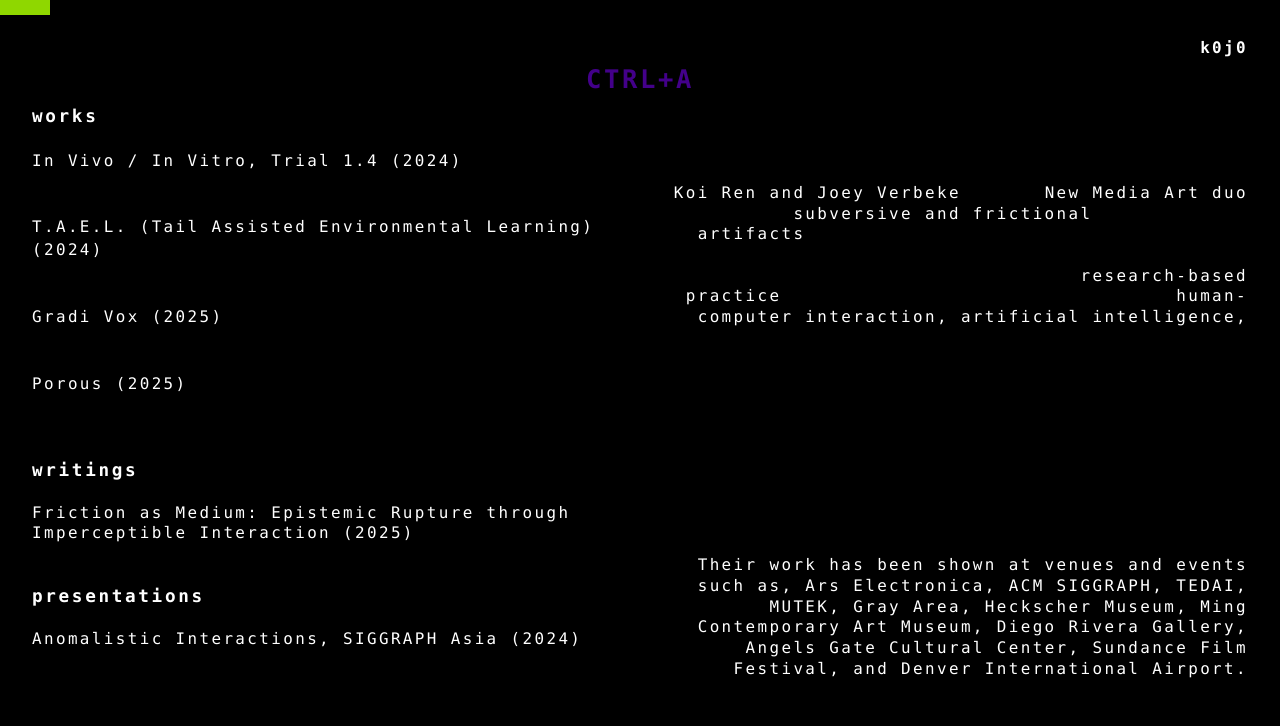
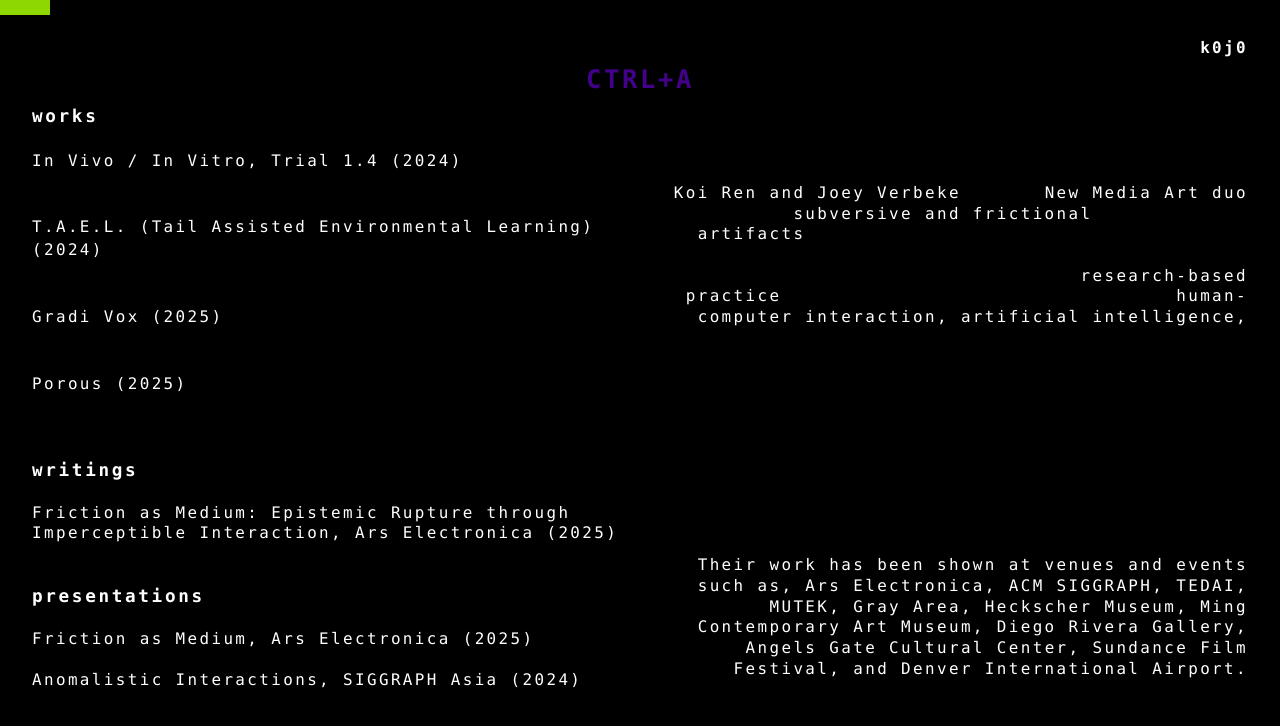
Before and after one commit to joeyverbeke/website, a Next.js app: page /desktop in a window 1280 px wide. Shown: the top 726 px of the page. Built offline with nearby package versions, Linux system fonts and the light colour scheme.

Commit message:
add clickable links to writing and presentations

```diff
--- a/src/app/desktop/desktop.module.css
+++ b/src/app/desktop/desktop.module.css
@@ -94,6 +94,13 @@
   font-size: 0.9em;
 }
 
+.writingTitle:hover,
+.presentationTitle:hover {
+  text-decoration: underline;
+  cursor: pointer;
+}
+
+
 .hello {
   font-weight: 700;
   font-size: 0.9em;
--- a/src/app/desktop/page.tsx
+++ b/src/app/desktop/page.tsx
@@ -12,8 +12,9 @@ const text = {
     { type: 'work', title: 'Gradi Vox (2025)', subtitle: 'Symbiotic//parasitic wearable', slug: 'gradi-vox', hero: 'gradi_loop.mp4' },
     { type: 'work', title: 'Porous (2025)', subtitle: 'Subliminal hallucinatory earworms', slug: 'porous', hero: 'porous_loop.mp4' },
     { type: 'section', text: 'writings' },
-    { type: 'writing', title: 'Friction as Medium: Epistemic Rupture through Imperceptible Interaction (2025)' },
+    { type: 'writing', title: 'Friction as Medium: Epistemic Rupture through Imperceptible Interaction, Ars Electronica (2025)', url: 'https://drive.google.com/file/d/1T48YM6ALixgX8DTFkc0tLdT1Ed4Gesco/view?usp=sharing'},
     { type: 'section', text: 'presentations' },
+    { type: 'presentation', title: 'Friction as Medium, Ars Electronica (2025)', url: 'https://www.youtube.com/live/qRW1MRnby14?si=2Ufme0nk6ktJrGCt&t=1246' },
     { type: 'presentation', title: 'Anomalistic Interactions, SIGGRAPH Asia (2024)' },
   ],
   right: [
@@ -148,7 +149,15 @@ export default function Mockup2() {
         <div className={`${styles.section} ${styles.sectionSpacing}`}>{text.left[6].text}</div>
         <div className={styles.workTitle}>&nbsp;</div>
 
-        <div className={styles.writingTitle} style={{ marginBottom: '0vw' }}>{text.left[7].title}</div>
+        <div className={styles.writingTitle} style={{ marginBottom: '0vw' }}>
+          {text.left[7].url ? (
+            <a href={text.left[7].url} target="_blank" rel="noopener noreferrer">
+              {text.left[7].title}
+            </a>
+          ) : (
+            text.left[7].title
+          )}
+        </div>
         <div className={styles.workTitle}>&nbsp;</div>
         <div className={styles.workTitle}>&nbsp;</div>
 
@@ -156,7 +165,26 @@ export default function Mockup2() {
         <div className={`${styles.section} ${styles.sectionSpacing}`}>{text.left[8].text}</div>
         <div className={styles.workTitle}>&nbsp;</div>
 
-        <div className={styles.presentationTitle}>{text.left[9].title}</div>
+        <div className={styles.presentationTitle}>
+          {text.left[9].url ? (
+            <a href={text.left[9].url} target="_blank" rel="noopener noreferrer" className={styles.presentationLink}>
+              {text.left[9].title}
+            </a>
+          ) : (
+            text.left[9].title
+          )}
+        </div>
+        <div className={styles.workTitle}>&nbsp;</div>
+
+        <div className={styles.presentationTitle}>
+          {text.left[10].url ? (
+            <a href={text.left[10].url} target="_blank" rel="noopener noreferrer" className={styles.presentationLink}>
+              {text.left[10].title}
+            </a>
+          ) : (
+            text.left[10].title
+          )}
+        </div>
 
 
       </div>
--- a/src/app/mobile/page.tsx
+++ b/src/app/mobile/page.tsx
@@ -27,10 +27,11 @@ const works = [
 ];
 
 const writings = [
-  { title: 'Friction as Medium: Epistemic Rupture through Imperceptible Interaction (2025)' },
+  { title: 'Friction as Medium: Epistemic Rupture through Imperceptible Interaction, Ars Electronica (2025)', url: 'https://drive.google.com/file/d/1T48YM6ALixgX8DTFkc0tLdT1Ed4Gesco/view?usp=sharing' },
 ];
 
 const presentations = [
+  { title: 'Friction as Medium, Ars Electronica (2025)', url: 'https://www.youtube.com/live/qRW1MRnby14?si=2Ufme0nk6ktJrGCt&t=1246' },
   { title: 'Anomalistic Interactions, SIGGRAPH Asia (2024)' },
 ];
 
@@ -92,7 +93,13 @@ export default function MockupMobile() {
         <br /><div className={styles.items}>
           {writings.map((writing, index) => (
             <span key={index} className={styles.writingTitle}>
-              {writing.title}
+              {writing.url ? (
+                <a href={writing.url} target="_blank" rel="noopener noreferrer">
+                  {writing.title}
+                </a>
+              ) : (
+                writing.title
+              )}
             </span>
           ))}
         </div>
@@ -103,10 +110,20 @@ export default function MockupMobile() {
         <br /><h2 className={styles.sectionTitle}>presentations</h2>
         <br />
               <div className={styles.spacesmall}> </div>
-        <br /><div className={styles.items}>
+        <br />        <div className={styles.items}>
           {presentations.map((presentation, index) => (
-            <div key={index} className={styles.presentationTitle}>
-              {presentation.title}
+            <div key={index} className={styles.presentationItem}>
+              <div className={styles.spacesmall}> </div>
+              <br />
+              {presentation.url ? (
+                <a href={presentation.url} target="_blank" rel="noopener noreferrer" className={styles.presentationLink}>
+                  {presentation.title}
+                </a>
+              ) : (
+                <div className={styles.presentationTitle}>
+                  {presentation.title}
+                </div>
+              )}
             </div>
           ))}
         </div>
```
Also changed, not shown: src/app/mobile/mobile.module.css (+24 -0 lines).
